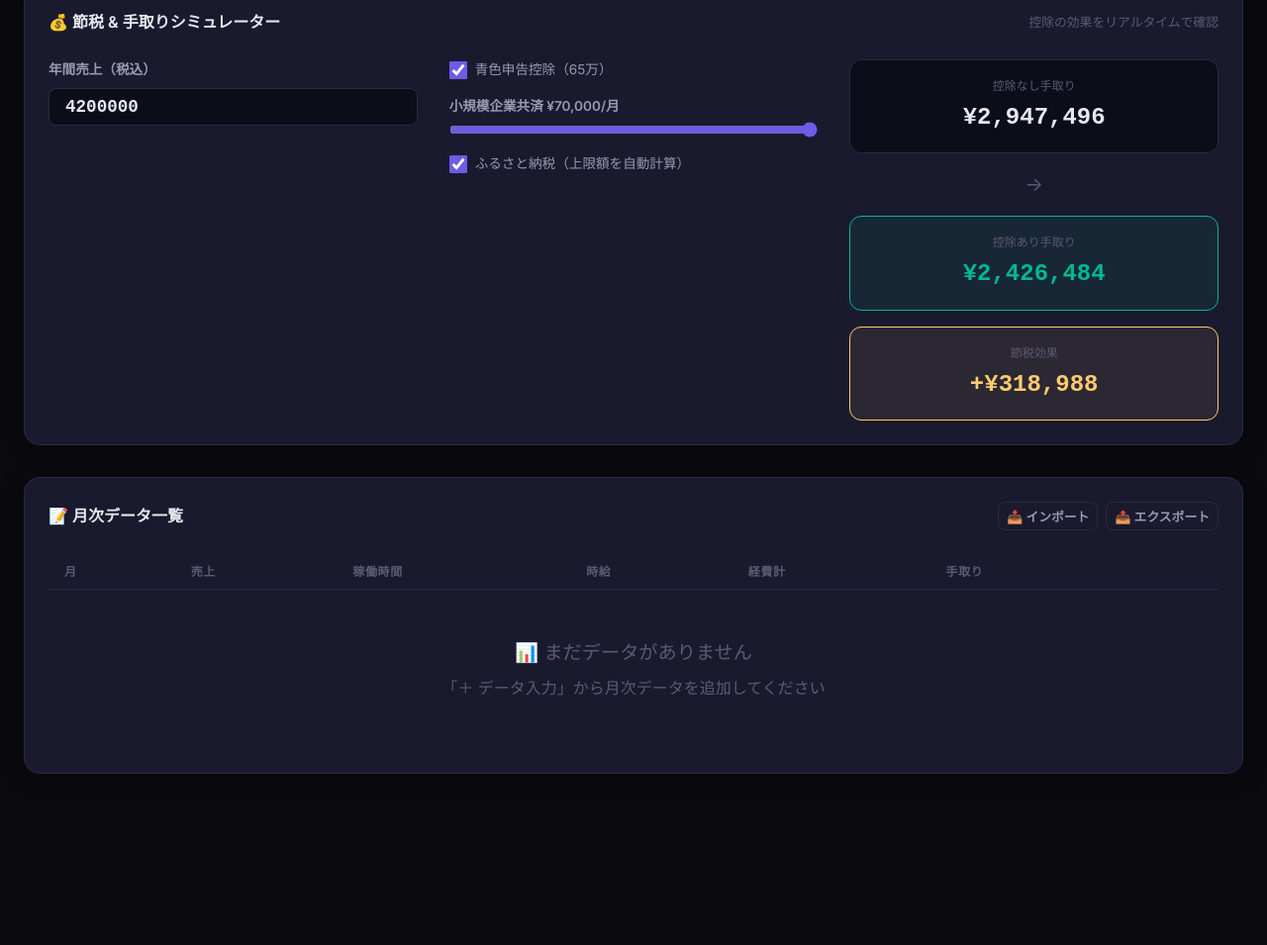
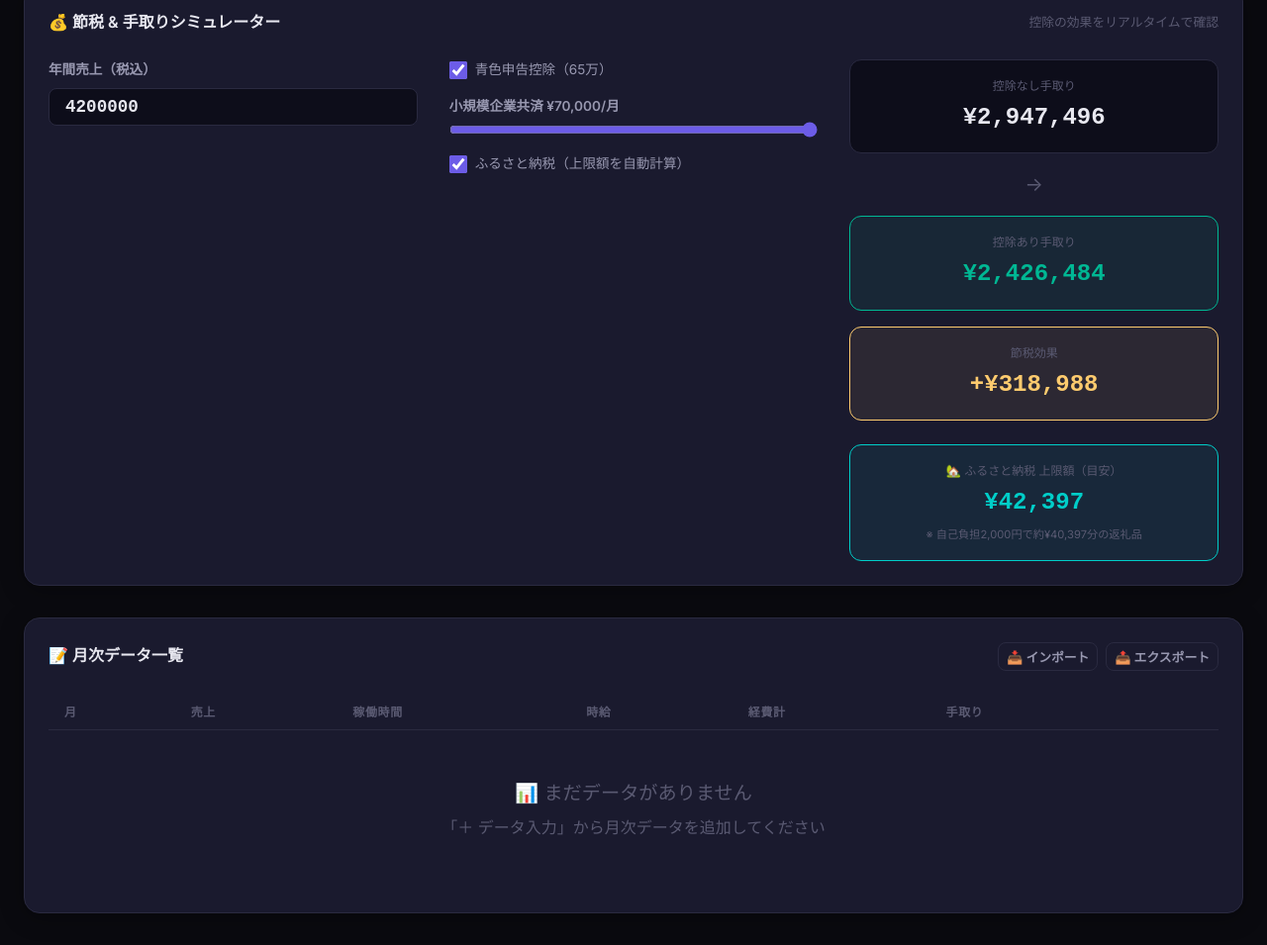
Before and after one commit to hidemaro-harum/fukugyo-dashboard, a website built with Vite: page index.html in a window 1280 px wide. Shown: the part 911-1866 px from the top of the page at 99% size. Before the commit the page ends 1725 px from the top, so only its background shows below. Built offline with nearby package versions, Linux system fonts and the light colour scheme.

Commit message:
✨ ふるさと納税上限額をシミュレーターに表示
- チェックON時に上限額カード（シアンカラー）を表示
- 自己負担2,000円を差し引いた返礼品相当額をノートで表示
- チェックOFF時はカードを非表示に連動

```diff
--- a/index.html
+++ b/index.html
@@ -153,6 +153,11 @@
               <span class="sim-result-label">節税効果</span>
               <span class="sim-result-value" id="sim-savings">—</span>
             </div>
+            <div class="sim-result-card sim-result-card--furusato" id="sim-furusato-card">
+              <span class="sim-result-label">🏡 ふるさと納税 上限額（目安）</span>
+              <span class="sim-result-value" id="sim-furusato-limit">—</span>
+              <span class="sim-result-note" id="sim-furusato-note"></span>
+            </div>
           </div>
         </div>
       </section>
--- a/src/main.js
+++ b/src/main.js
@@ -195,6 +195,8 @@ function updateSimulator() {
     $('sim-no-deduction').textContent = '—';
     $('sim-with-deduction').textContent = '—';
     $('sim-savings').textContent = '—';
+    $('sim-furusato-limit').textContent = '—';
+    $('sim-furusato-note').textContent = '';
     return;
   }
 
@@ -217,6 +219,16 @@ function updateSimulator() {
   $('sim-no-deduction').textContent = formatCurrency(result.noDeduction.takeHome);
   $('sim-with-deduction').textContent = formatCurrency(result.withDeduction.takeHome);
   $('sim-savings').textContent = `+${formatCurrency(result.savings)}`;
+
+  // ふるさと納税上限額
+  const furusatoCard = $('sim-furusato-card');
+  if ($('sim-furusato')?.checked && result.furusatoLimit > 0) {
+    furusatoCard.style.display = '';
+    $('sim-furusato-limit').textContent = formatCurrency(result.furusatoLimit);
+    $('sim-furusato-note').textContent = `※ 自己負担2,000円で約${formatCurrency(result.furusatoLimit - 2000)}分の返礼品`;
+  } else {
+    furusatoCard.style.display = 'none';
+  }
 }
 
 // ===== イベントリスナー =====
--- a/src/style.css
+++ b/src/style.css
@@ -544,6 +544,25 @@ body::before {
   color: var(--text-muted);
 }
 
+.sim-result-card--furusato {
+  border-color: var(--accent-secondary);
+  background: rgba(0, 206, 201, 0.08);
+  margin-top: var(--space-sm);
+}
+
+.sim-result-card--furusato .sim-result-value {
+  color: var(--accent-secondary);
+}
+
+.sim-result-note {
+  display: block;
+  font-size: 0.7rem;
+  color: var(--text-muted);
+  margin-top: var(--space-xs);
+  font-family: var(--font-primary);
+  font-weight: 400;
+}
+
 /* --- データテーブル --- */
 .table-wrapper {
   overflow-x: auto;
```
